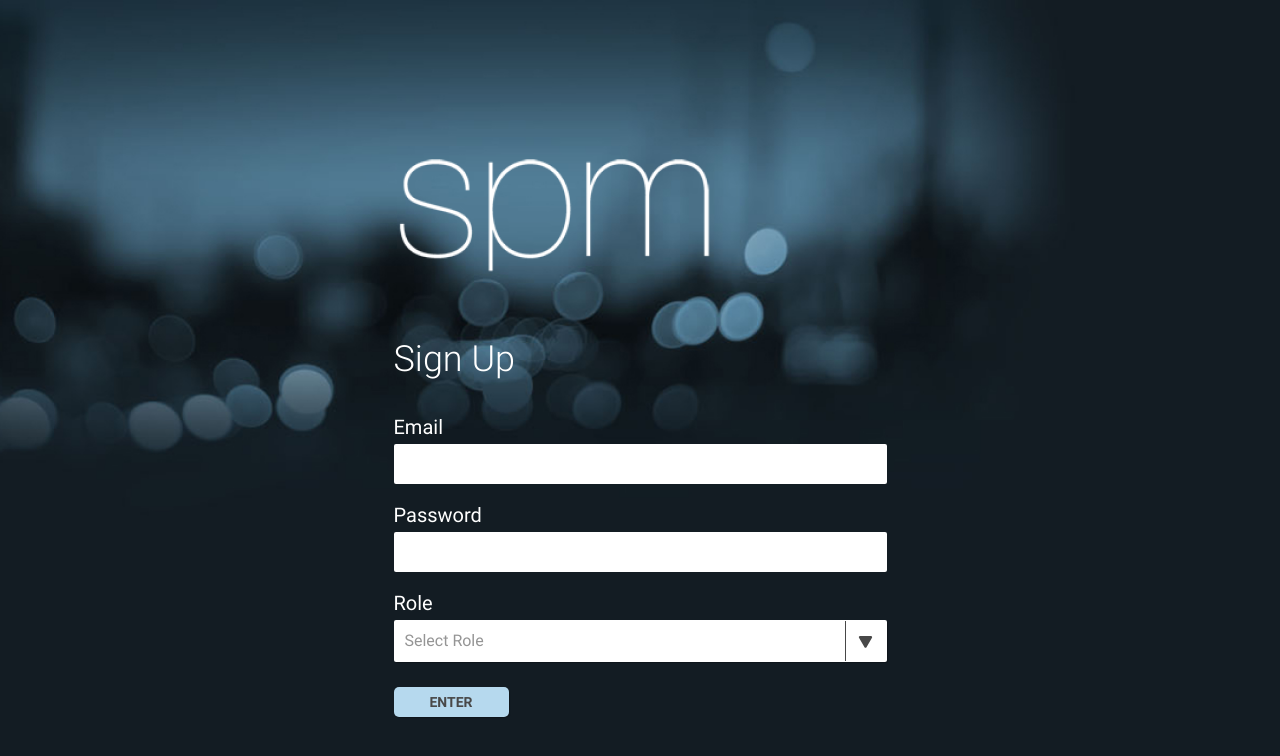
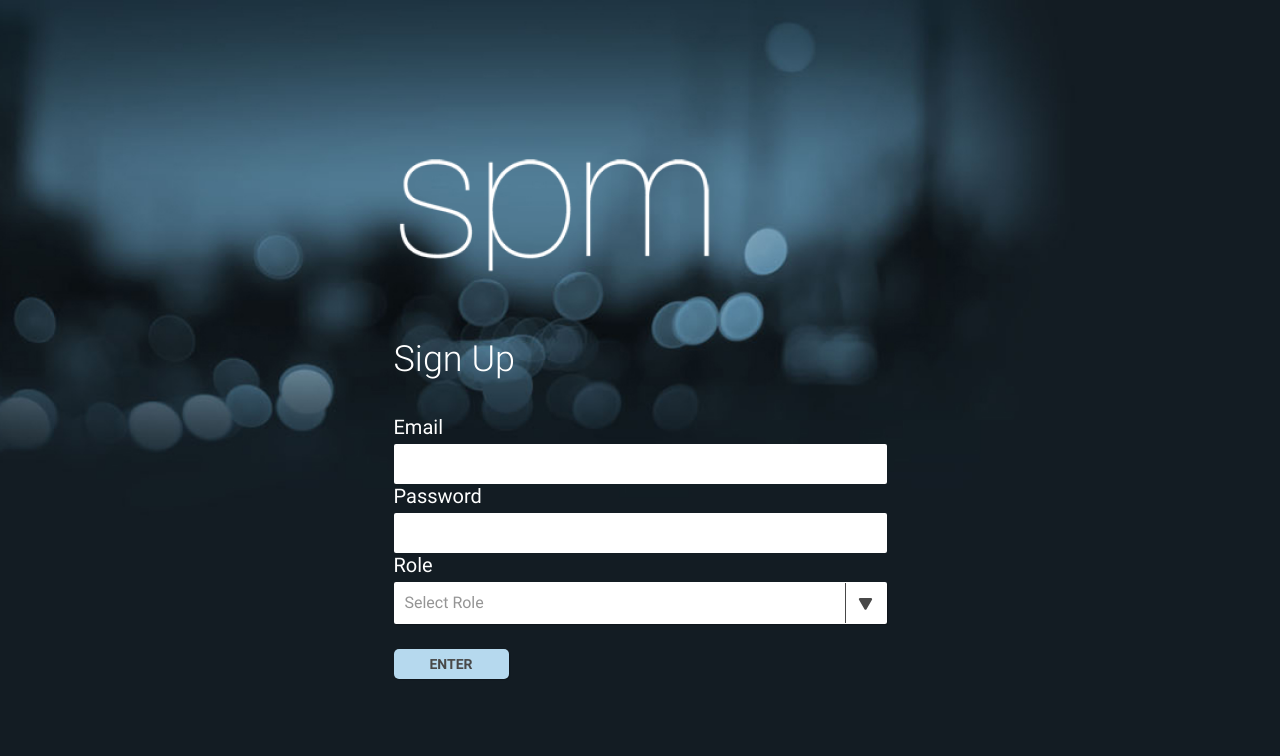
Before and after one commit to Kybbot/spm, a React (Vite) app: page /auth in a window 1280 px wide. Shown: the top 756 px of the page. Built offline with nearby package versions, Linux system fonts and the light colour scheme.

Commit message:
Updated styles for form

```diff
--- a/src/assets/css/shared/form/form.css
+++ b/src/assets/css/shared/form/form.css
@@ -1,3 +1,16 @@
+.form__fieldset {
+	display: flex;
+	flex-direction: column;
+	gap: 30px;
+	margin: 0;
+	padding: 0;
+	border-style: none;
+}
+
 .form__save {
+	display: flex;
+	align-items: center;
+	flex-wrap: wrap;
+	gap: 31px;
 	margin-top: 25px;
 }
--- a/src/assets/css/shared/form/label.css
+++ b/src/assets/css/shared/form/label.css
@@ -3,7 +3,10 @@
 	display: flex;
 	flex-direction: column;
 	gap: 5px;
-	margin-bottom: 19px;
+}
+
+.label--row {
+	flex-direction: row;
 }
 
 .label:last-child {
```
